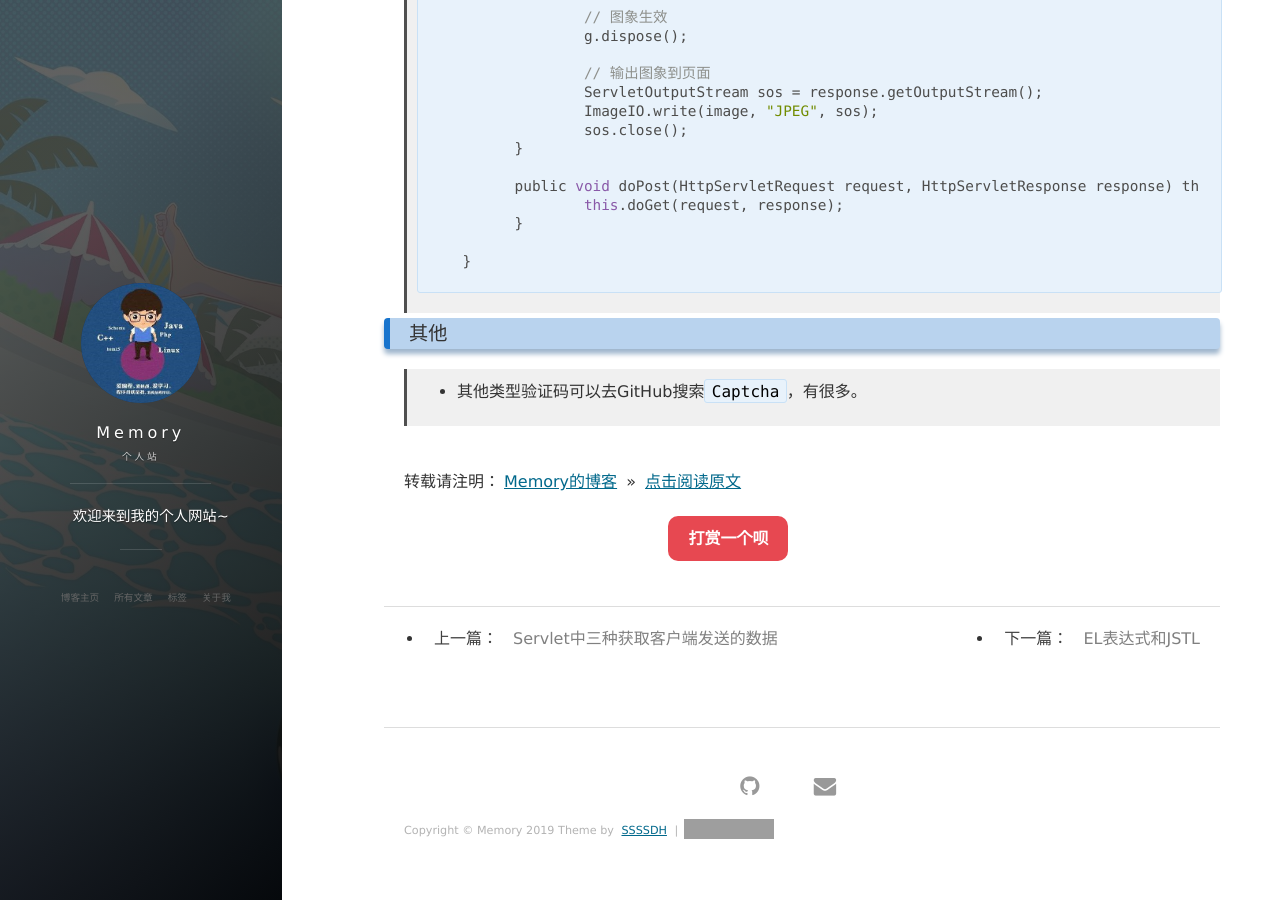
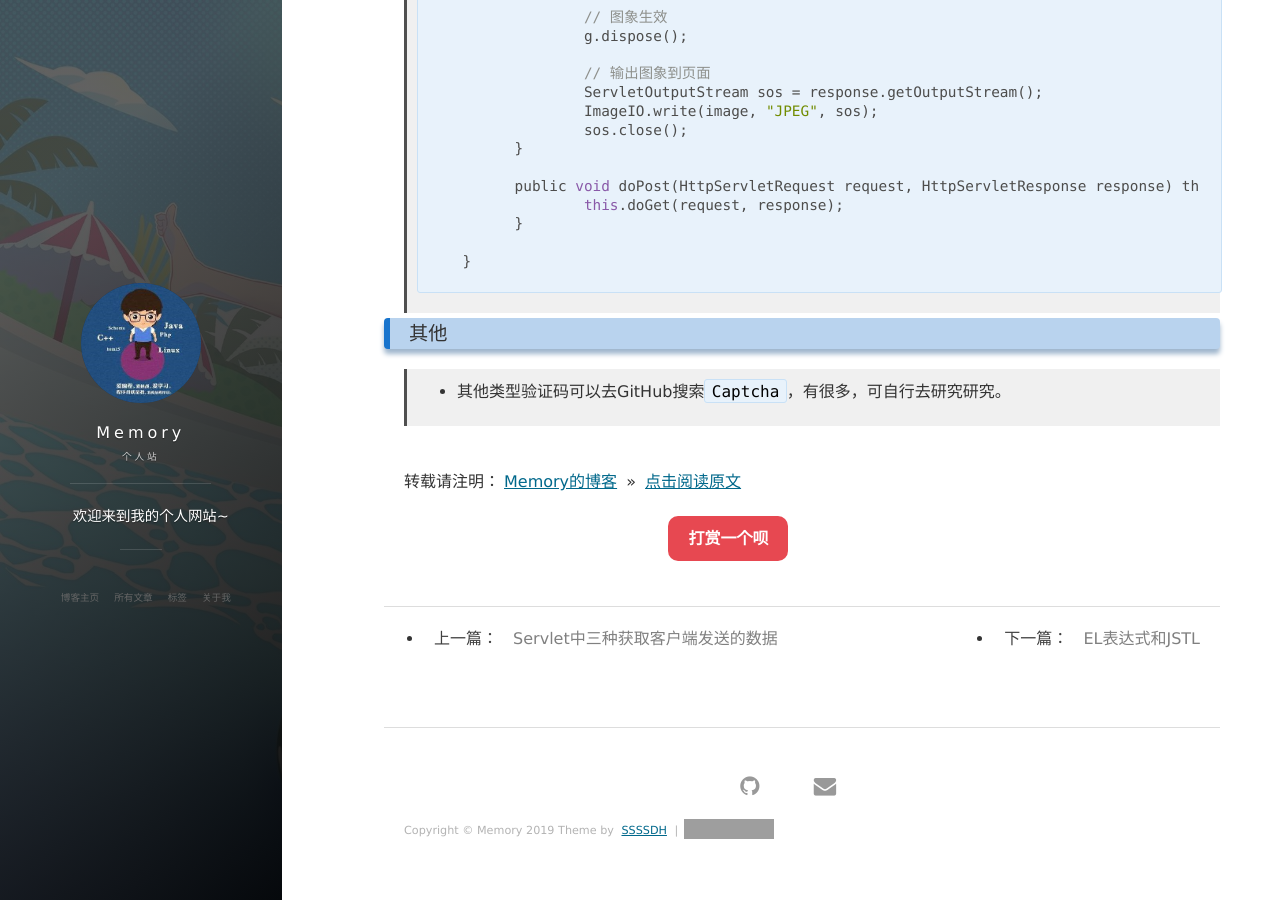
Before and after one commit to dhshenc/dhshenc.github.io, a Jekyll site: the page built from _posts/案例/2019-09-05-验证码.md, in a window 1280 px wide and 900 px high, scrolled down 2455 px. Built offline with Jekyll 4.4.1, drawn with Linux system fonts in a browser that asks for light colours; nearby versions of some CDN libraries; comment, search, counter and statistics services are not loaded; grey boxes are pictures that could not be loaded.

Commit message:
验证码修改

```diff
--- a/_posts/案例/2019-09-05-验证码.md
+++ b/_posts/案例/2019-09-05-验证码.md
@@ -134,7 +134,7 @@ tag: 代码案例
 
 ### 其他
 
-> * 其他类型验证码可以去GitHub搜索`Captcha`，有很多。
+> * 其他类型验证码可以去GitHub搜索`Captcha`，有很多，可自行去研究研究。
 
 <br>
 
```
